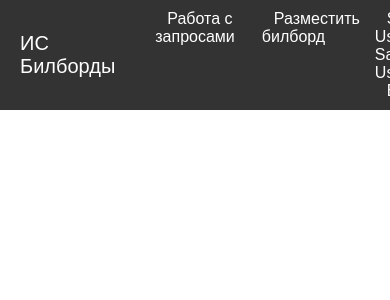
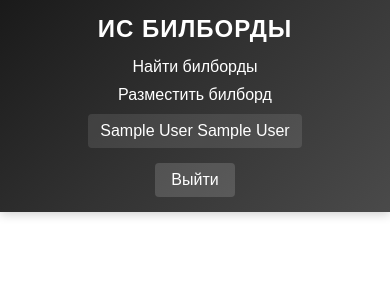
Before and after one commit to kirillberd/RIS-course-project, a Flask app: page / in a window 390 px wide. Shown: the top 300 px of the page. Run offline with Flask 3, Linux system fonts and the light colour scheme; the visitor is signed in with stand-in values (Sample User, id 1).

Commit message:
Rework file structure

```diff
--- a/src/infrastructure/api/base_templates/base_template.html
+++ b/src/infrastructure/api/base_templates/base_template.html
@@ -11,7 +11,7 @@
     <nav class="navbar">
         <a href="/" class="navbar-logo">ИС Билборды</a>
         <ul class="navbar-links">
-            <li><a href="/queries">Работа с запросами</a></li>
+            <li><a href="/billboards">Найти билборды</a></li>
             {% if session.get("role") == "owner" %}
             <li><a href="/billboards/add">Разместить билборд</a></li>
             {% endif %}
--- a/src/infrastructure/api/base_templates/static/base_style.css
+++ b/src/infrastructure/api/base_templates/static/base_style.css
@@ -1,4 +1,3 @@
-
 body {
     margin: 0;
     font-family: Arial, sans-serif;
@@ -8,73 +7,95 @@ body {
     display: flex;
     align-items: center;
     justify-content: space-between;
-    background-color: #333;
-    padding: 10px 20px;
+    background: linear-gradient(135deg, #1a1a1a, #333333, #4a4a4a);
+    padding: 15px 40px;
     position: fixed;
     top: 0;
     width: 100%;
-    z-index: 1;
+    box-sizing: border-box;
+    box-shadow: 0 2px 10px rgba(0, 0, 0, 0.2);
+    z-index: 1000;
 }
-
 
 .navbar-logo {
     color: #fff;
-    font-size: 20px;
+    font-size: 24px;
     text-decoration: none;
+    font-weight: bold;
+    text-transform: uppercase;
+    letter-spacing: 1px;
+    transition: all 0.3s ease;
 }
 
+.navbar-logo:hover {
+    text-shadow: 0 0 10px rgba(255, 255, 255, 0.5);
+}
 
 .navbar-links {
     list-style: none;
     margin: 0;
-    padding-right: 5rem;
+    padding: 0;
     display: flex;
-    gap: 15px;
+    gap: 30px;
+    align-items: center;
 }
 
-.navbar-links li {
-    display: inline;
-}
-
-.navbar-links a {
+.navbar-links li a {
     color: #fff;
     text-decoration: none;
     font-size: 16px;
+    padding: 8px 16px;
+    border-radius: 4px;
+    transition: all 0.3s ease;
+}
+
+.navbar-links li a:hover {
+    background: rgba(255, 255, 255, 0.1);
+    transform: translateY(-2px);
+}
+
+.user-info {
+    display: flex;
+    align-items: center;
+    gap: 15px;
+    color: #fff;
+}
+
+.user-info span {
+    font-size: 16px;
     padding: 8px 12px;
+    background: rgba(255, 255, 255, 0.1);
     border-radius: 4px;
 }
 
-
-.navbar-links a:hover {
-    background-color: #555;
+.user-info a {
+    background: rgba(255, 255, 255, 0.15);
 }
 
-
-.content {
-    padding-top: 60px;
-    text-align: center;
+.user-info a:hover {
+    background: rgba(255, 255, 255, 0.25);
 }
 
-.user-info {
-    color: #fff;
-    display: flex;
-    align-items: center;
-    gap: 15px;
-    font-size: 16px;
+@media (max-width: 768px) {
+    .navbar {
+        padding: 15px 20px;
+        flex-direction: column;
+        gap: 15px;
+    }
+
+    .navbar-links {
+        flex-direction: column;
+        width: 100%;
+        gap: 10px;
+    }
+
+    .navbar-links li {
+        width: 100%;
+        text-align: center;
+    }
+
+    .user-info {
+        flex-direction: column;
+        width: 100%;
+    }
 }
-.logout-btn {
-    color: #fff;
-    background-color: #555;
-    border: none;
-    font-size: 16px;
-    padding: 8px 12px;
-    border-radius: 4px;
-    cursor: pointer;
-    transition: background-color 0.3s;
-}
-.logout-btn:hover {
-    background-color: #777;
-}
-.navbar-links .user-info span {
-    padding: 8px 12px;
-}
--- a/src/infrastructure/api/blueprints/queries/templates/billboards.html
+++ b/src/infrastructure/api/blueprints/billboards/templates/billboards.html
@@ -1,11 +1,11 @@
 {% extends 'base_template.html' %}
 {% block content %}
-<link rel="stylesheet" href="{{ url_for('query_blueprint.static', filename='billboards.css') }}">
+<link rel="stylesheet" href="{{ url_for('billboard_blueprint.static', filename='billboards.css') }}">
 
 <div class="billboards-container">
     <div class="header-actions">
-        <a href="{{ url_for('query_blueprint.query_menu') }}" class="back-button">
-            ← Вернуться к поиску
+        <a href="/" class="back-button">
+            ← Вернуться в меню
         </a>
     </div>
 <div class="billboards-container">
--- a/src/infrastructure/api/blueprints/queries/templates/query_menu_template.html
+++ b/src/infrastructure/api/blueprints/billboards/templates/search_billboards.html
@@ -1,11 +1,11 @@
 {% extends 'base_template.html' %}
 {% block content %}
-<link rel="stylesheet" href="{{ url_for('query_blueprint.static', filename='query.css') }}">
+<link rel="stylesheet" href="{{ url_for('billboard_blueprint.static', filename='query.css') }}">
 
 <div class="query-container">
     <h2>Поиск билбордов</h2>
 
-    <form method="GET" action="/queries/search" class="query-form">
+    <form method="GET" action="/billboards/search" class="query-form">
         <div class="form-row">
             <div class="form-group">
                 <label for="city">Город</label>
--- a/src/infrastructure/api/setup.py
+++ b/src/infrastructure/api/setup.py
@@ -1,6 +1,5 @@
 from flask import Flask
 from infrastructure.container import Container
-from infrastructure.api.blueprints.queries import queries
 from infrastructure.api.blueprints.main import main
 from infrastructure.api.blueprints.auth import auth
 from infrastructure.api.blueprints.billboards import billboards
@@ -14,9 +13,8 @@ def init_config(container: Container):
 
 def setup(app: Flask, container: Container):
     init_config(container)
-    container.wire(modules=[queries, auth, billboards])
+    container.wire(modules=[auth, billboards])
     app.register_blueprint(main.main_blueprint, url_prefix="/")
-    app.register_blueprint(queries.query_blueprint, url_prefix="/queries")
     app.register_blueprint(auth.auth_blueprint, url_prefix="/auth")
     app.register_blueprint(billboards.billboard_blueprint, url_prefix="/billboards")
     app.template_folder = "infrastructure/api/base_templates"
```
Also changed, not shown: src/infrastructure/api/blueprints/billboards/billboards.py (+60 -0 lines), src/infrastructure/api/blueprints/queries/queries.py (deleted, +0 -77 lines), src/infrastructure/api/blueprints/billboards/static/billboards.css (renamed from src/infrastructure/api/blueprints/queries/static/billboards.css), src/infrastructure/api/blueprints/billboards/static/query.css (renamed from src/infrastructure/api/blueprints/queries/static/query.css).
